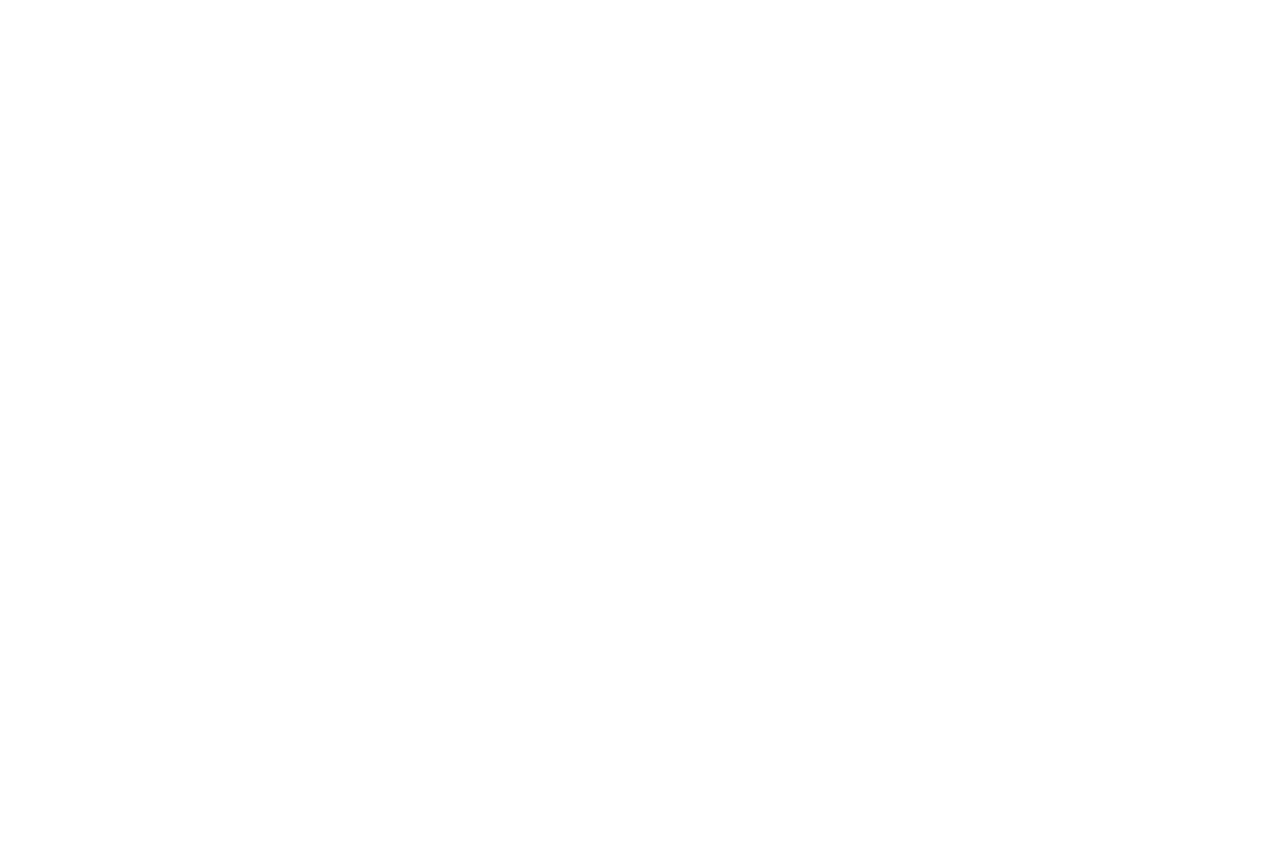
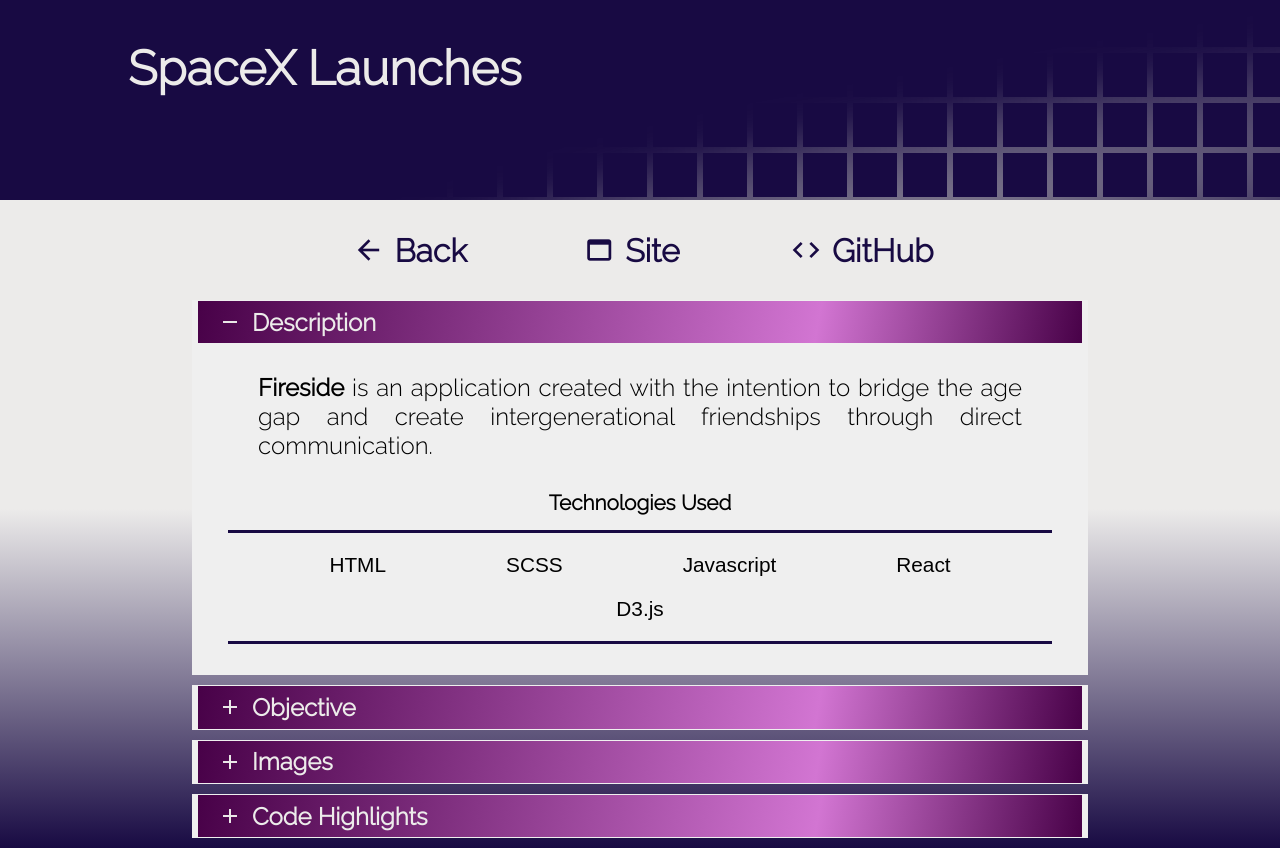
Before and after one commit to TheTeck/Portfolio3, a React (Create React App) app: page /Portfolio3/spacex in a window 1280 px wide. Before the commit the page ends 800 px from the top, so only its background shows below. Built offline with nearby package versions, Linux system fonts and the light colour scheme.

Commit message:
Create the spacex page and add it to the routes with accurate links to sites.

```diff
--- a/src/App.jsx
+++ b/src/App.jsx
@@ -8,6 +8,7 @@
 import MinesweeperPage from './Pages/MinesweeperPage/MinesweeperPage';
 import WeatherPage from './Pages/WeatherPage/WeatherPage';
 import FiresidePage from './Pages/FiresidePage/FiresidePage';
+import SpaceXPage from './Pages/SpaceXPage/SpaceXPage';
 import './App.scss';
 
 function App() {
@@ -36,6 +37,9 @@
         <Route exact path="/fireside">
           <FiresidePage />
         </Route>
+        <Route exact path="/spacex">
+          <SpaceXPage />
+        </Route>
         <Route exact path="/">
           <HomePage />
         </Route>
--- a/src/Pages/HomePage/HomePage.jsx
+++ b/src/Pages/HomePage/HomePage.jsx
@@ -38,6 +38,12 @@
     }
 
     const projects = {
+        spacex: {
+            name: "SpaceX Launches",
+            image: "launches.png",
+            link: "/spacex",
+            alt: "Visualized data resouce for all of the SpaceX launches through 2020"
+        },
         fireside: {
             name: "Fireside",
             image: "fullscreenhome.png",
@@ -101,6 +107,7 @@
             <h1>Projects</h1>
             <ContentContainer>
                 <div className="section-wrapper projects-wrapper">
+                    <ProjectLink project={projects["spacex"]} />
                     <ProjectLink project={projects["fireside"]} />
                     <ProjectLink project={projects["zipWeather"]} />
                     <ProjectLink project={projects["sheetmusic"]} />
--- /dev/null
+++ b/src/Pages/SpaceXPage/SpaceXPage.jsx
@@ -0,0 +1,59 @@
+import React, { useState } from 'react';
+
+import ContentContainer from '../../Components/ContentContainer/ContentContainer';
+import ProjectNav from '../../Components/ProjectNav/ProjectNav';
+import Banner from '../../Components/Banner/Banner';
+import Paragraph from '../../Components/Paragraph/Paragraph';
+import ProjectSection from '../../Components/ProjectSection/ProjectSection';
+import TechListText from '../../Components/TechListText/TechListText';
+import './SpaceXPage.scss';
+
+export default function SpaceXPage (props) {
+
+    const [activeSection, setActiveSection] = useState('des');
+
+    const links = {
+        site: "https://theteck.github.io/SpaceX-Launches/",
+        github: "https://github.com/TheTeck/SpaceX-Launches"
+    }
+
+    const tech = ['HTML', 'SCSS', 'Javascript', 'React', 'D3.js'];
+
+    const description = <Paragraph><strong>Fireside</strong> is an application created with the intention to bridge the age gap and create intergenerational friendships through direct communication.</Paragraph>
+    const objective = <Paragraph>This was the winning project for a hackathon which the prompt was to create an app that would help elderly people during the holidays. Fireside is an app that will give elderly people (who are often isolated and lonely) a safe space to connect to people of younger generations and share stores or ideas and build genuine, long-lasting relationships.</Paragraph>
+
+    function handleActivateSection (section) {
+        if (activeSection === section) {
+            setActiveSection(null);
+        } else {
+            setActiveSection(section);
+        }
+    }
+
+    return (
+        <div className="spacexpage-container">
+            <Banner main="SpaceX Launches" />
+            <ContentContainer>
+                <ProjectNav links={links} />
+                <ProjectSection active={activeSection} code="des" title="Description" handleActivateSection={handleActivateSection}>
+                    {description}
+                    <div className="tech-name">Technologies Used</div>
+                    <TechListText tech={tech} />
+                </ProjectSection>
+                <ProjectSection active={activeSection} code="obj" title="Objective" handleActivateSection={handleActivateSection}>
+                    {objective}
+                </ProjectSection>
+                <ProjectSection active={activeSection} code="img" title="Images" handleActivateSection={handleActivateSection}>
+                    <img className="site-shot" src="firesidemobilehome.png" alt="Fireside landing page" />
+                    <img className="site-shot" src="onboardingshot3.png" alt="Select all wanted age groups" />
+                    <img className="site-shot" src="onboardingshot4.png" alt="What the user can offer" />
+                    <img className="site-shot" src="viewingmessages.png" alt="All messages between two users" />
+                </ProjectSection>
+                <ProjectSection active={activeSection} code="cod" title="Code Highlights" handleActivateSection={handleActivateSection}>
+                    <img className="site-shot" src="datamodels.png" alt="Code showing the user schema"/>
+                    <Paragraph>The app is pretty simple and we only needed to make a user schema for the main data model. In it are a few nested schemas to model the data found in the user schema.</Paragraph>
+                   </ProjectSection>
+            </ContentContainer>
+        </div>
+    )
+}
--- /dev/null
+++ b/src/Pages/SpaceXPage/SpaceXPage.scss
@@ -0,0 +1,44 @@
+@import "../../Scss/colors";
+@import "../../Scss/fonts";
+
+.spacexpage-container {
+  width: 100%;
+  height: 100%;
+  min-height: 100vh;
+}
+
+label {
+  display: -webkit-box;
+  display: -ms-flexbox;
+  display: -webkit-flex;
+  display: flex;
+  align-items: center;
+  color: $secondary-color;
+  background-color: $primary-color;
+  padding: 0.5em 1.5em;
+  cursor: pointer;
+  font-weight: 600;
+  width: 100%;
+}
+
+.tech-name {
+  margin: 30px 0 15px 0;
+  font-size: $medium-text;
+  font-family: $primary-font;
+  font-weight: 600;
+}
+
+input {
+  display: none;
+}
+
+.site-shot {
+  width: 100%;
+  margin-bottom: 20px;
+}
+
+@media (min-width: 800px) {
+  .site-shot {
+    width: 70%;
+  }
+}
```
Also changed, not shown: public/launches.png (added).
